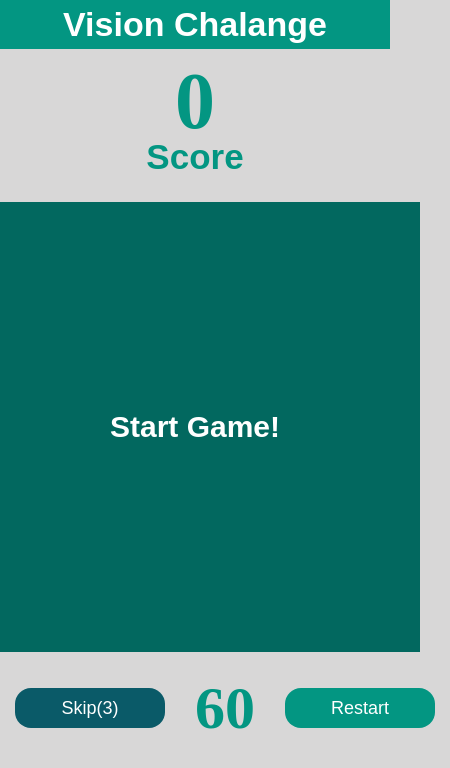
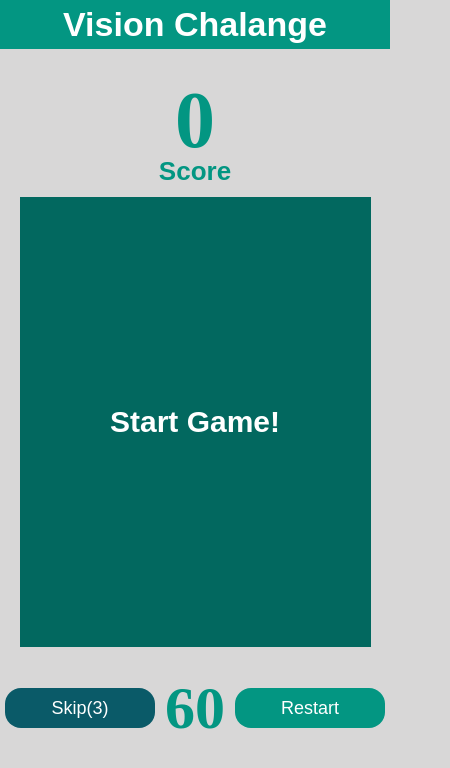
Before and after one commit to jawwaduddin1382/Vision-Challenge, a plain HTML site: page index.html in a window 390 px wide. Shown: the whole page, 450 px wide, since content can reach past the window. Drawn offline with Linux system fonts and the light colour scheme.

Commit message:
bug fixing

```diff
--- a/style.css
+++ b/style.css
@@ -4,7 +4,7 @@
     box-sizing: border-box;
 }
 body{
-    overscroll-behavior-y: none;
+    overflow-x: hidden;
     text-align: center;
     background-color: #d8d7d7;
 
@@ -12,6 +12,7 @@ body{
 
 .game__header--box{
     background-color:#039682;
+    width: 100%;
 
 }
 
@@ -28,35 +29,6 @@ body{
     justify-content: space-around;
     align-items: center;
     height: 74vh;
-}
-@media (max-width:480px) {
-    .game__header{
-          font-size: 34px;
-    }
-    .game__header{
-        padding: 5px;
-    }
-    .game__bord{
-        flex-direction: column;
-    }
-
-
-    .best__score,.best-text{
-       display: none;
-        /* order:1; */
-    }
-     .score-text{
-        transform: translateY(-10px);
-        font-size: 10px;
-    }
-    .score{
-         font-size: 10px;
-
-    }
-     .game__container{
-        height: 3800px !important;
-        width: 3800px !important;
-    }
 }
 
 
@@ -78,6 +50,7 @@ body{
 
 }
 .game__container{
+
     background-color: #ffffff;
     height: 450px !important;
     width: 450px !important;
@@ -98,7 +71,7 @@ body{
     display: flex;
     justify-content: space-around;
     align-items: center;
-    width: 450px;
+    width: 100%;
 
 
 }
@@ -136,3 +109,39 @@ body{
     /* display: none; */
     /* transform: translate(50%,50%); */
 }
+
+@media (max-width:480px) {
+    .game__header--box{
+
+        width: 100%;
+    }
+    .game__header{
+        font-size: 34px;
+        padding: 5px;
+    }
+
+    .game__bord{
+        flex-direction: column;
+        justify-content: center;
+        width: 100%;
+        scr
+    }
+
+    .best__score,.best-text{
+       display: none;
+        /* order:1; */
+    }
+     .score-text{
+        transform: translateY(-10px);
+        font-size: 26px;
+    }
+    .score{
+         font-size: 80px;
+
+    }
+    .game__container{
+
+        width: 90% !important;
+
+    }
+}
```
